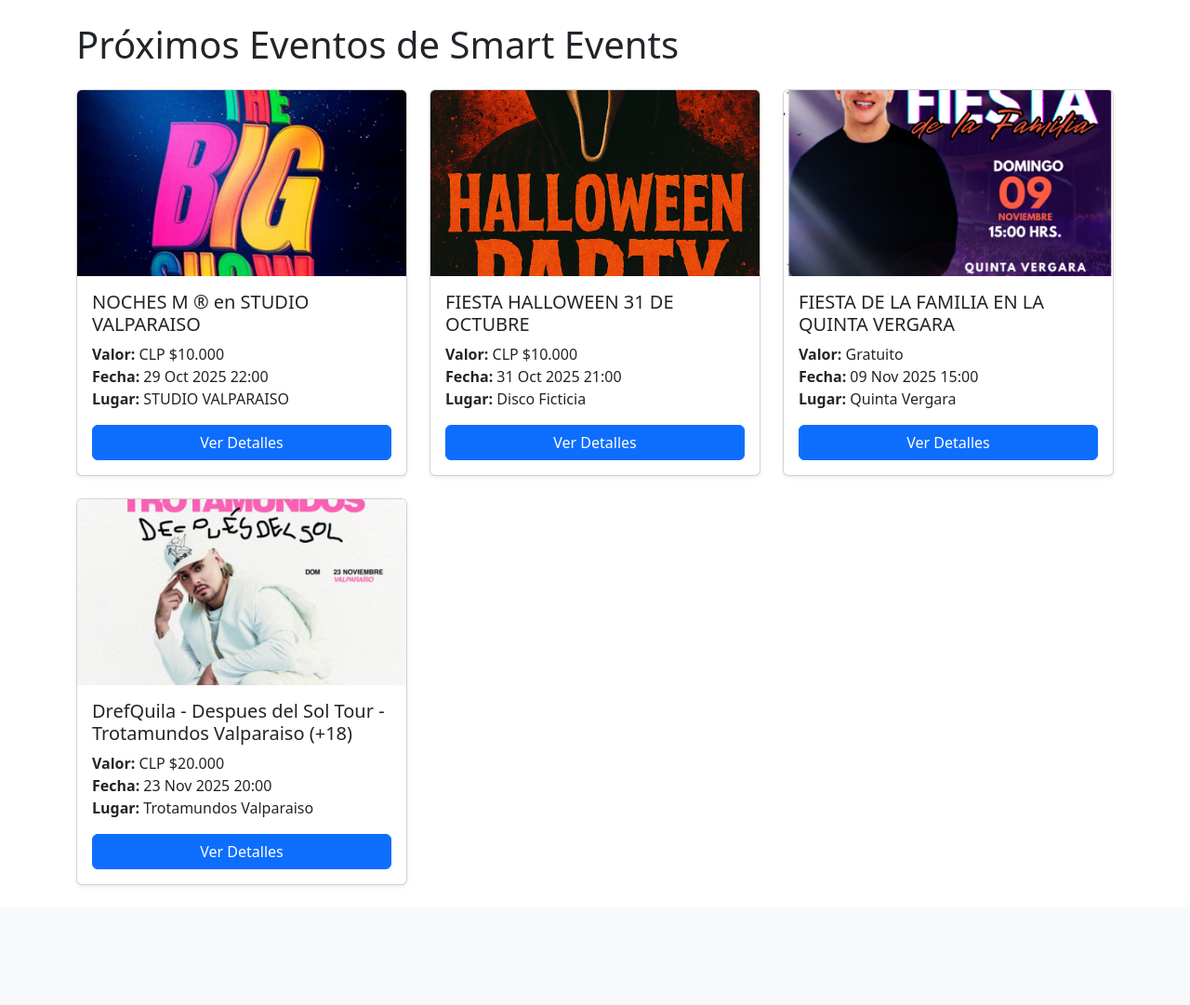
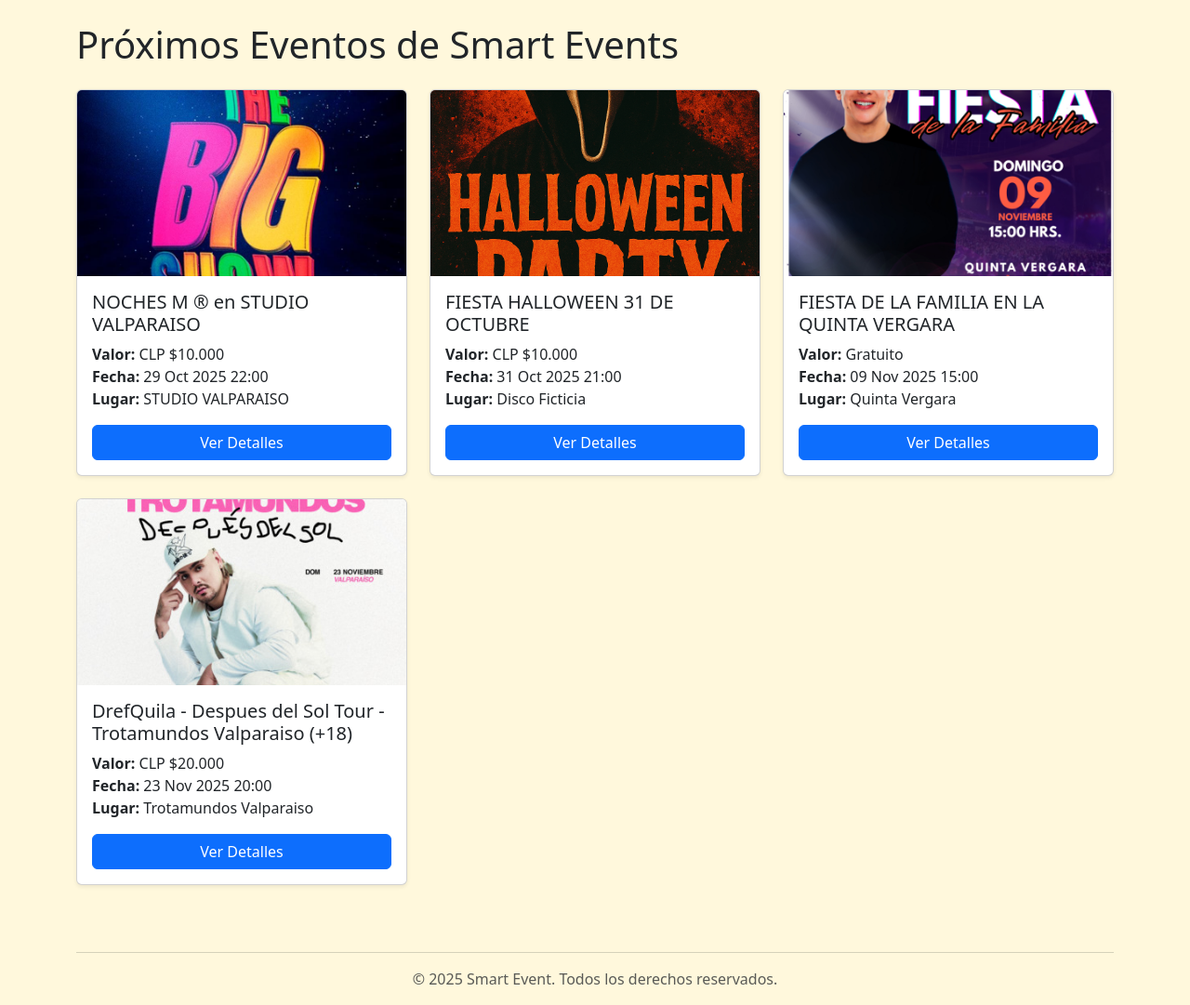
Before and after one commit to FraankkkDev/CER2-SOTOFRANKv2, a Django app: page / in a window 1280 px wide. Shown: the part 56-1137 px from the top of the page at 93% size. Before the commit the page ends 1008 px from the top, so only its background shows below. Run offline with Django 5.2, Linux system fonts and the light colour scheme; data comes from the database, SQL or seed files in the repository; both versions use the stored data as it was after the commit.

Commit message:
v.3Final

```diff
--- a/core/admin.py
+++ b/core/admin.py
@@ -56,7 +56,7 @@ class EventoAdmin(admin.ModelAdmin):
             obj.plazas_disponibles = obj.plazas_totales
         super().save_model(request, obj, form, change)
 
-@admin.register(Registro)
+
 class RegistroAdmin(admin.ModelAdmin):
     list_display = ('evento', 'usuario', 'fecha_registro')
     list_filter = ('evento', 'fecha_registro')
--- a/core/static/core/css/estilos.css
+++ b/core/static/core/css/estilos.css
@@ -1,3 +1,3 @@
-#body{
-    background-color: slategray;
+body{
+    background-color:cornsilk;
 }
--- a/core/templates/base.html
+++ b/core/templates/base.html
@@ -1,3 +1,4 @@
+{% load static %}
 <!DOCTYPE html>
 <html lang="en">
 
@@ -7,6 +8,7 @@
     <title>Smart Event</title>
     <link href="https://cdn.jsdelivr.net/npm/bootstrap@5.3.3/dist/css/bootstrap.min.css" rel="stylesheet"
         integrity="sha384-QWTKZyjpPEjISv5WaRU9OFeRpok6YctnYmDr5pNlyT2bRjXh0JMhjY6hW+ALEwIH" crossorigin="anonymous">
+    <link rel="stylesheet" href="{% static 'core/css/estilos.css' %}">
 </head>
 
 <body>
@@ -68,6 +70,11 @@
         {% block content %}
         {% endblock content %}
     </div>
+    <footer class="container text-center text-muted mt-5 mb-3">
+        <hr>
+        <p>&copy; 2025 Smart Event. Todos los derechos reservados.</p>
+    </footer>
+
     <script src="https://cdn.jsdelivr.net/npm/bootstrap@5.3.3/dist/js/bootstrap.bundle.min.js"
         integrity="sha384-YvpcrYf0tY3lHB60NNkmXc5s9fDVZLESaAA55NDzOxhy9GkcIdslK1eN7N6jIeHz"
         crossorigin="anonymous"></script>
```
Also changed, not shown: db.sqlite3.
